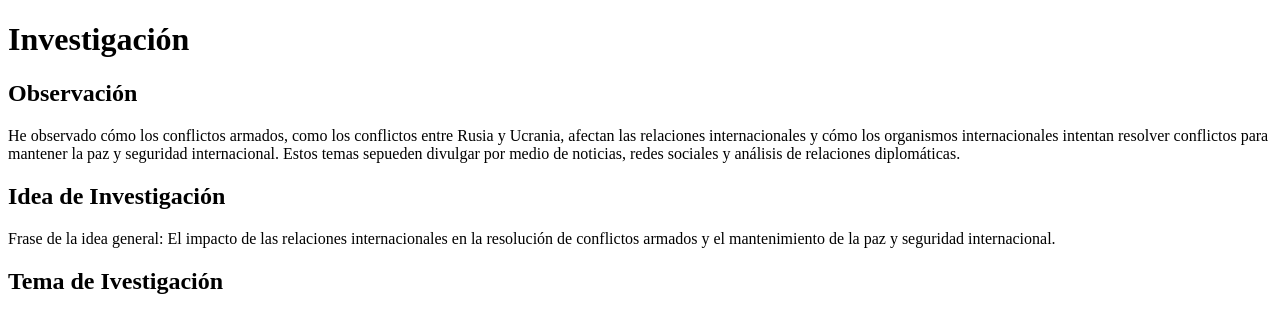
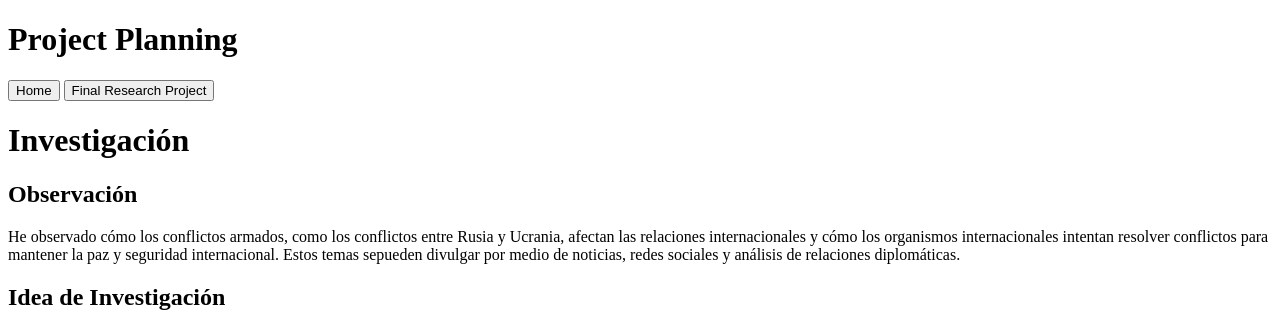
Before and after one commit to lucianaa12/LucianaAguirrePROYECTO, a plain HTML site: page investigacion.html in a window 1280 px wide. Shown: the top 314 px of the page. Drawn offline with Linux system fonts and the light colour scheme.

Commit message:
Update investigacion.html

```diff
--- a/investigacion.html
+++ b/investigacion.html
@@ -7,7 +7,15 @@
         <meta name="viewport" content="width=device-width, initial-scale=1.0">
                                                   <title>Investigación</title>
     </head>
-
+<body>
+        <header class="sub-header">
+            <h1>Project Planning</h1>
+            <nav>
+                <button id="homeBtn">Home</button>
+                <button id="researchBtn">Final Research Project</button>
+            </nav>
+        </header>
+	<main class="content">
     <body>
 
         <h1> Investigación </h1>
@@ -141,6 +149,8 @@ Copiar al portapapeles</a>
                         </ol>
                 </div>
         </section>
+	    </main>
+        <script src="navigation.js"></script>
 
         <button id="btnInicio" style="display:none;" onclick="IrArriba()">Arriba</button>
 
```
